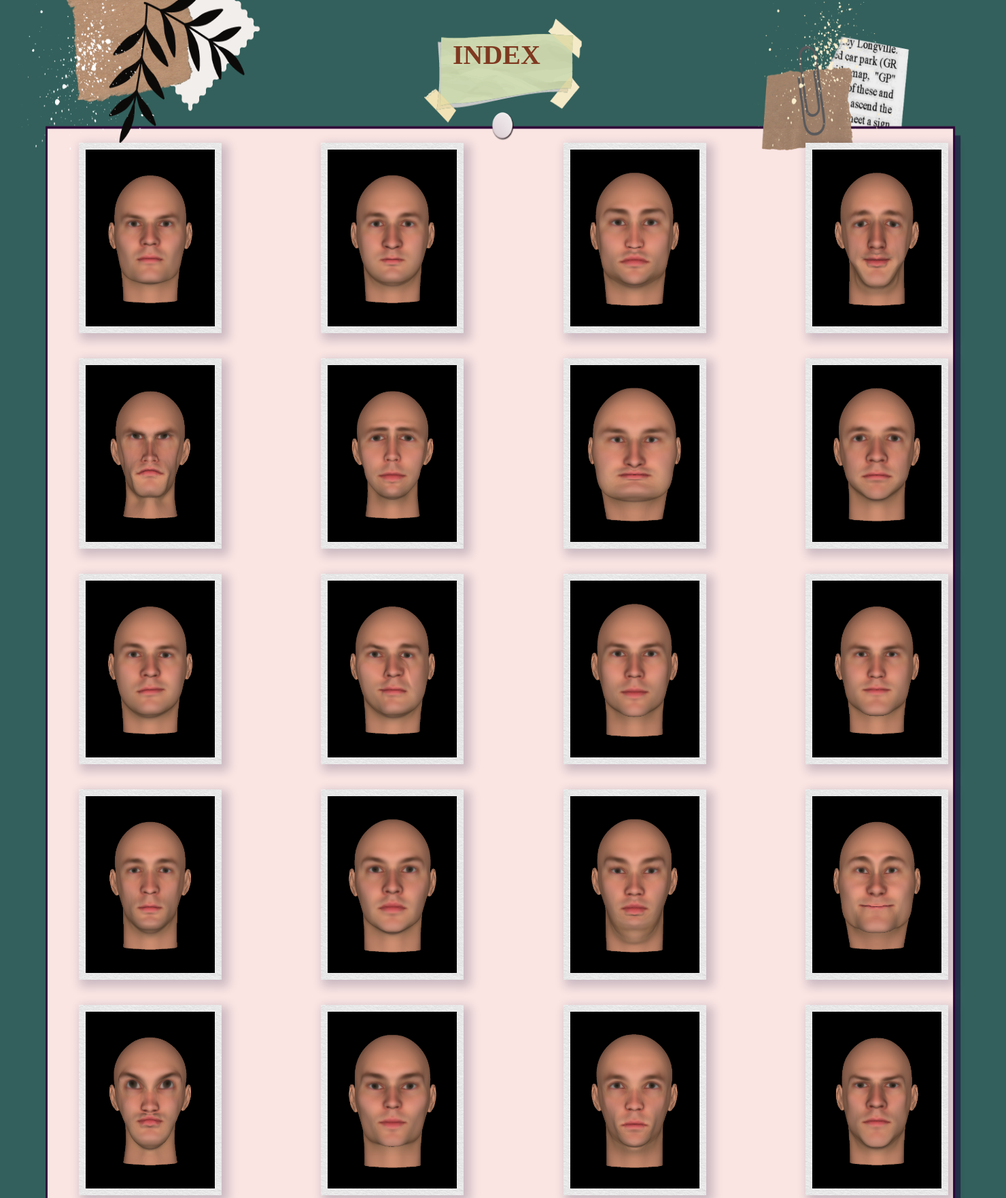
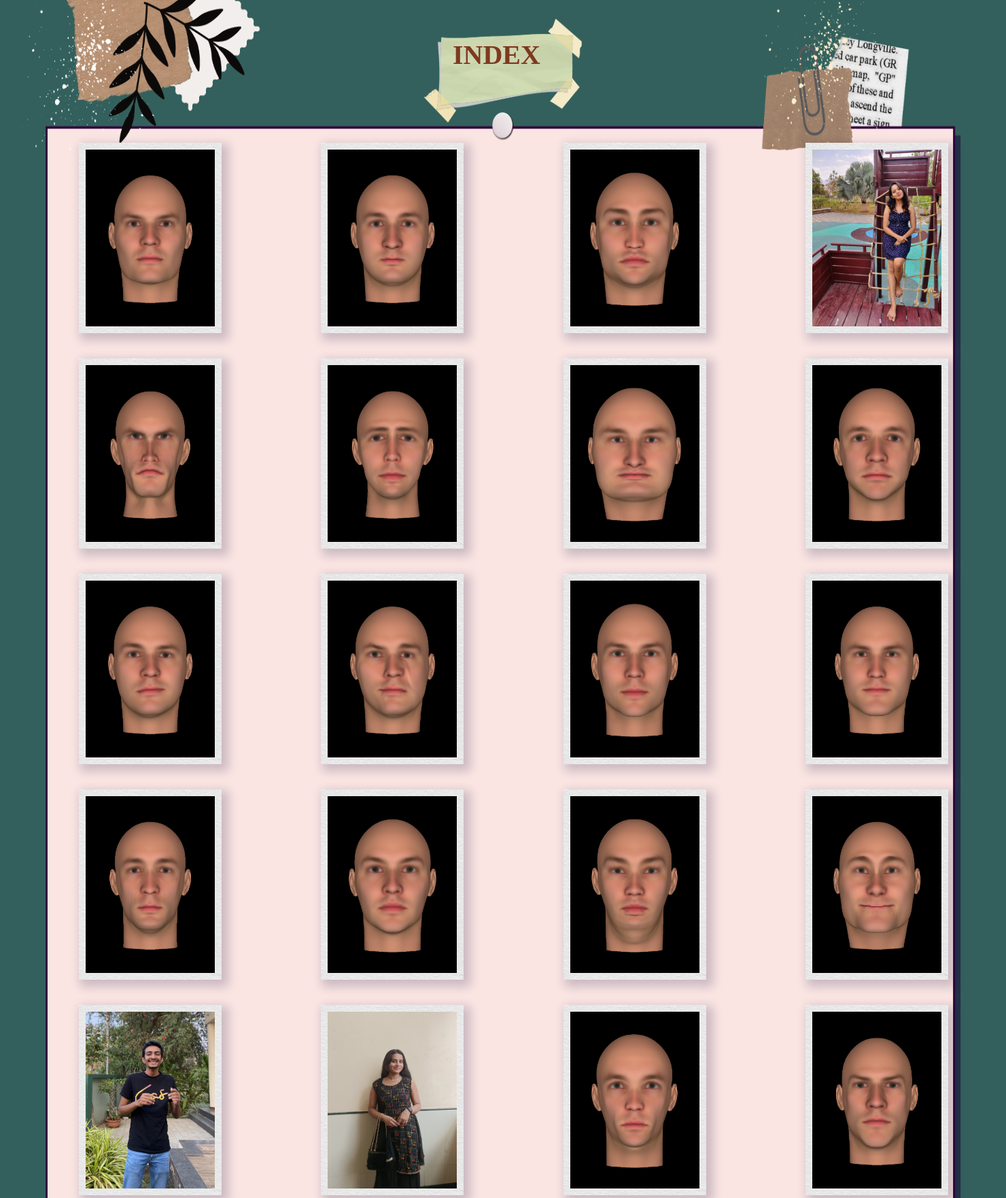
Before and after one commit to urmidedhia/Scrapbook, a Django app: page /thor/ in a window 1480 px wide. Shown: the top 1762 px of the page at 68% size. Run offline with Django 4.2, Linux system fonts and the light colour scheme.

Commit message:
added pics

```diff
--- a/Scrapbook/entries/templates/index.html
+++ b/Scrapbook/entries/templates/index.html
@@ -59,7 +59,7 @@
                 </form>
             </div>
             <div class="details">
-                <h2>Jetal Bhoir<br><span>Jetal</span></h2>
+                <h2>Jetal Bhoir<br><span>Jet</span></h2>
             </div>
         </div>
 
@@ -68,7 +68,7 @@
                 <form method="post" action="{% url 'entry' %}">
                 {% csrf_token %}
                     <button  type="submit" name="Kartikee">
-                        <img src="{% static '/images/002_b.png' %}" alt="picture of person" height="300px">
+                        <img src="{% static '/images/kartikeesolo.jpeg' %}" alt="picture of person" height="300px">
                     </button>
                 </form>
             </div>
@@ -87,7 +87,7 @@
                 </form>
             </div>
             <div class="details">
-                <h2>Aai Bhoir<br><span>Aai</span></h2>
+                <h2><br><span>Aai</span></h2>
             </div>
         </div>
 
@@ -250,7 +250,7 @@
                 <form method="post" action="{% url 'entry' %}">
                 {% csrf_token %}
                     <button  type="submit" name="Mangu">
-                        <img src="{% static '/images/013_b.png' %}" alt="picture of person" height="300px">
+                        <img src="{% static '/images/mangusolo.jpg' %}" alt="picture of person" height="300px">
                     </button>
                 </form>
             </div>
@@ -264,7 +264,7 @@
                 <form method="post" action="{% url 'entry' %}">
                 {% csrf_token %}
                     <button  type="submit" name="Kiki">
-                        <img src="{% static '/images/014_a.png' %}" alt="picture of person" height="300px">
+                        <img src="{% static '/images/kikisolo.jpeg' %}" alt="picture of person" height="300px">
                     </button>
                 </form>
             </div>
--- a/Scrapbook/static/css/entry.css
+++ b/Scrapbook/static/css/entry.css
@@ -37,7 +37,7 @@ p{
     color: #e37e8d;
     font-family: 'Papyrus';
     font-weight: bold;
-    font-size: 18px;
+    font-size: 20px;
     top: 130px;
 }
 
```
Also changed, not shown: Scrapbook/db.sqlite3, Scrapbook/static/images/WhatsApp_Image_2022-06-16_at_5.02.48_AM.jpeg (added), Scrapbook/static/images/WhatsApp_Image_2022-06-17_at_12.04.23_PM.jpeg (added), Scrapbook/static/images/kartikeesolo.jpeg (added), Scrapbook/static/images/kikisolo.jpeg (added), Scrapbook/static/images/mangusolo.jpg (added), 1 other file.
